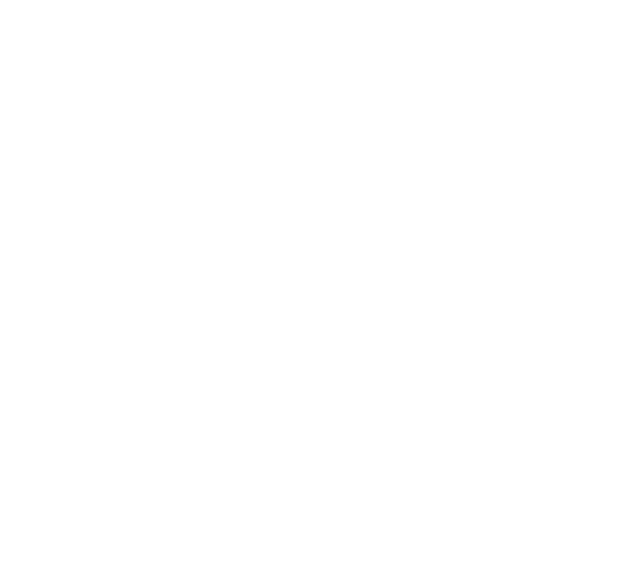
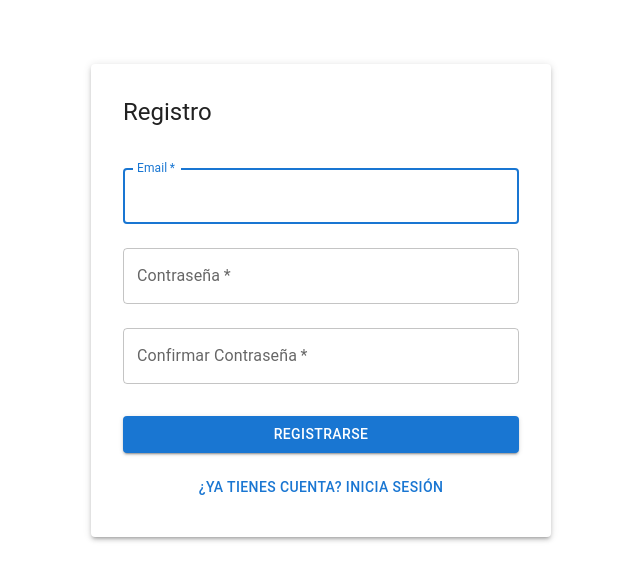
Before and after one commit to Guilleloma/BuildTrack, a React (Create React App) app in the folder frontend/: page /#/register in a window 1280 px wide. Before the commit this address had no page. Shown: the top 580 px of the page, without its empty margins (319-959 px from the left). Built offline with nearby package versions, Linux system fonts and the light colour scheme.

Commit message:
Add user registration functionality with Material-UI components

```diff
--- a/frontend/src/App.jsx
+++ b/frontend/src/App.jsx
@@ -1,4 +1,4 @@
-import React from 'react';
+import React, { useEffect } from 'react';
 import { HashRouter as Router, Routes, Route, Navigate } from 'react-router-dom';
 import Layout from './components/Layout';
 import ProjectList from './components/ProjectList';
@@ -11,6 +11,7 @@
 import Home from './components/Home';
 import Sandbox from './components/Sandbox';
 import Login from './components/Login';
+import Register from './components/Register';
 
 // Placeholder components for other routes
 const Dashboard = () => (
@@ -21,34 +22,48 @@
 );
 
 function App() {
-  console.log('App component rendering');
+  useEffect(() => {
+    console.log('App component mounted');
+    console.log('Current path:', window.location.hash);
+  }, []);
+
   return (
     <ErrorBoundary>
       <Router>
+        {console.log('Router rendering, current hash:', window.location.hash)}
         <Routes>
           <Route
             path="/"
             element={
               <>
-                {console.log('Rendering Home route')}
+                {console.log('Home route matched')}
                 <Home />
               </>
             }
           />
           <Route
-            path="login"
+            path="/login"
             element={
               <>
-                {console.log('Rendering Login route')}
+                {console.log('Login route matched')}
                 <Login />
               </>
             }
           />
           <Route
-            path="projects"
+            path="/register"
             element={
               <>
-                {console.log('Rendering Layout with ProjectList')}
+                {console.log('Register route matched')}
+                <Register />
+              </>
+            }
+          />
+          <Route
+            path="/projects"
+            element={
+              <>
+                {console.log('Projects route matched')}
                 <Layout>
                   <ProjectList />
                 </Layout>
@@ -95,6 +110,7 @@
               </Layout>
             }
           />
+          <Route path="*" element={<Navigate to="/" replace />} />
         </Routes>
       </Router>
     </ErrorBoundary>
--- a/frontend/src/components/Home.jsx
+++ b/frontend/src/components/Home.jsx
@@ -1,5 +1,6 @@
 import React, { useEffect } from 'react';
 import { useNavigate } from 'react-router-dom';
+import { Container, Button, Typography, Box, Paper } from '@mui/material';
 
 const Home = () => {
   console.log('Home component rendering');
@@ -10,11 +11,56 @@
   }, []);
 
   return (
-    <div>
-      <h1>Bienvenido a BuildTrack</h1>
-      <button onClick={() => navigate('login')}>Iniciar Sesión</button>
-      <button onClick={() => navigate('sandbox')}>Acceder al Sandbox</button>
-    </div>
+    <Container component="main" maxWidth="sm">
+      <Box
+        sx={{
+          marginTop: 8,
+          display: 'flex',
+          flexDirection: 'column',
+          alignItems: 'center',
+        }}
+      >
+        <Paper elevation={3} sx={{ p: 4, width: '100%', textAlign: 'center' }}>
+          <Typography component="h1" variant="h4" gutterBottom>
+            Bienvenido a BuildTrack
+          </Typography>
+
+          <Typography variant="body1" sx={{ mb: 4 }}>
+            Gestiona tus proyectos de construcción de manera eficiente
+          </Typography>
+
+          <Box sx={{ '& > button': { m: 1 } }}>
+            <Button
+              variant="contained"
+              color="primary"
+              size="large"
+              onClick={() => navigate('/register')}
+            >
+              Registrarse
+            </Button>
+
+            <Button
+              variant="outlined"
+              color="primary"
+              size="large"
+              onClick={() => navigate('/login')}
+            >
+              Iniciar Sesión
+            </Button>
+
+            <Button
+              variant="text"
+              color="primary"
+              size="large"
+              onClick={() => navigate('/sandbox')}
+              sx={{ mt: 2, display: 'block', mx: 'auto' }}
+            >
+              Acceder al Sandbox
+            </Button>
+          </Box>
+        </Paper>
+      </Box>
+    </Container>
   );
 };
 
--- a/frontend/src/components/Register.jsx
+++ b/frontend/src/components/Register.jsx
@@ -1,26 +1,149 @@
 import React, { useState } from 'react';
 import { createUserWithEmailAndPassword } from "firebase/auth";
 import { auth } from '../firebaseConfig';
+import {
+  Box,
+  Button,
+  TextField,
+  Typography,
+  Container,
+  Alert,
+  Paper
+} from '@mui/material';
+import { useNavigate } from 'react-router-dom';
 
 const Register = () => {
   const [email, setEmail] = useState('');
   const [password, setPassword] = useState('');
+  const [confirmPassword, setConfirmPassword] = useState('');
+  const [error, setError] = useState('');
+  const [loading, setLoading] = useState(false);
+  const navigate = useNavigate();
 
-  const handleRegister = async () => {
+  const validateForm = () => {
+    if (!email || !password || !confirmPassword) {
+      setError('Todos los campos son obligatorios');
+      return false;
+    }
+    if (password !== confirmPassword) {
+      setError('Las contraseñas no coinciden');
+      return false;
+    }
+    if (password.length < 6) {
+      setError('La contraseña debe tener al menos 6 caracteres');
+      return false;
+    }
+    return true;
+  };
+
+  const handleRegister = async (e) => {
+    e.preventDefault();
+    if (!validateForm()) return;
+
+    setLoading(true);
+    setError('');
+
     try {
       const userCredential = await createUserWithEmailAndPassword(auth, email, password);
-      console.log("User registered:", userCredential.user);
+      console.log("Usuario registrado:", userCredential.user);
+      navigate('/login');
     } catch (error) {
-      console.error("Error registering user:", error);
+      console.error("Error al registrar usuario:", error);
+      switch (error.code) {
+        case 'auth/email-already-in-use':
+          setError('Este email ya está registrado');
+          break;
+        case 'auth/invalid-email':
+          setError('Email inválido');
+          break;
+        default:
+          setError('Error al registrar usuario');
+      }
+    } finally {
+      setLoading(false);
     }
   };
 
   return (
-    <div>
-      <input type="email" value={email} onChange={(e) => setEmail(e.target.value)} placeholder="Email" />
-      <input type="password" value={password} onChange={(e) => setPassword(e.target.value)} placeholder="Password" />
-      <button onClick={handleRegister}>Register</button>
-    </div>
+    <Container component="main" maxWidth="xs">
+      <Box
+        sx={{
+          marginTop: 8,
+          display: 'flex',
+          flexDirection: 'column',
+          alignItems: 'center',
+        }}
+      >
+        <Paper elevation={3} sx={{ p: 4, width: '100%' }}>
+          <Typography component="h1" variant="h5" sx={{ mb: 3 }}>
+            Registro
+          </Typography>
+
+          {error && (
+            <Alert severity="error" sx={{ mb: 2 }}>
+              {error}
+            </Alert>
+          )}
+
+          <Box component="form" onSubmit={handleRegister} sx={{ mt: 1 }}>
+            <TextField
+              margin="normal"
+              required
+              fullWidth
+              id="email"
+              label="Email"
+              name="email"
+              autoComplete="email"
+              autoFocus
+              value={email}
+              onChange={(e) => setEmail(e.target.value)}
+              disabled={loading}
+            />
+            <TextField
+              margin="normal"
+              required
+              fullWidth
+              name="password"
+              label="Contraseña"
+              type="password"
+              id="password"
+              value={password}
+              onChange={(e) => setPassword(e.target.value)}
+              disabled={loading}
+            />
+            <TextField
+              margin="normal"
+              required
+              fullWidth
+              name="confirmPassword"
+              label="Confirmar Contraseña"
+              type="password"
+              id="confirmPassword"
+              value={confirmPassword}
+              onChange={(e) => setConfirmPassword(e.target.value)}
+              disabled={loading}
+            />
+            <Button
+              type="submit"
+              fullWidth
+              variant="contained"
+              sx={{ mt: 3, mb: 2 }}
+              disabled={loading}
+            >
+              {loading ? 'Registrando...' : 'Registrarse'}
+            </Button>
+            <Button
+              fullWidth
+              variant="text"
+              onClick={() => navigate('/login')}
+              disabled={loading}
+            >
+              ¿Ya tienes cuenta? Inicia sesión
+            </Button>
+          </Box>
+        </Paper>
+      </Box>
+    </Container>
   );
 };
 
```
